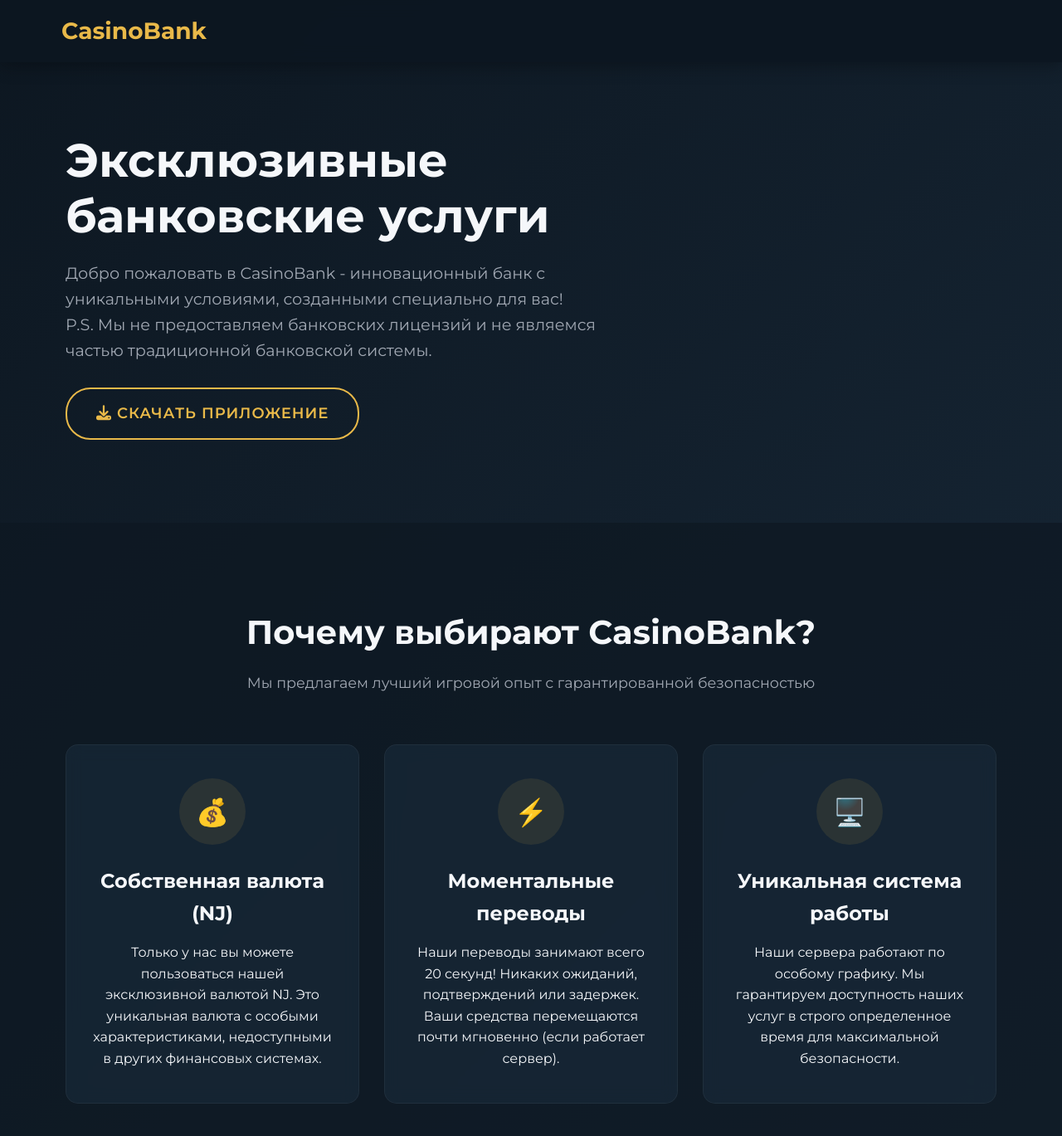
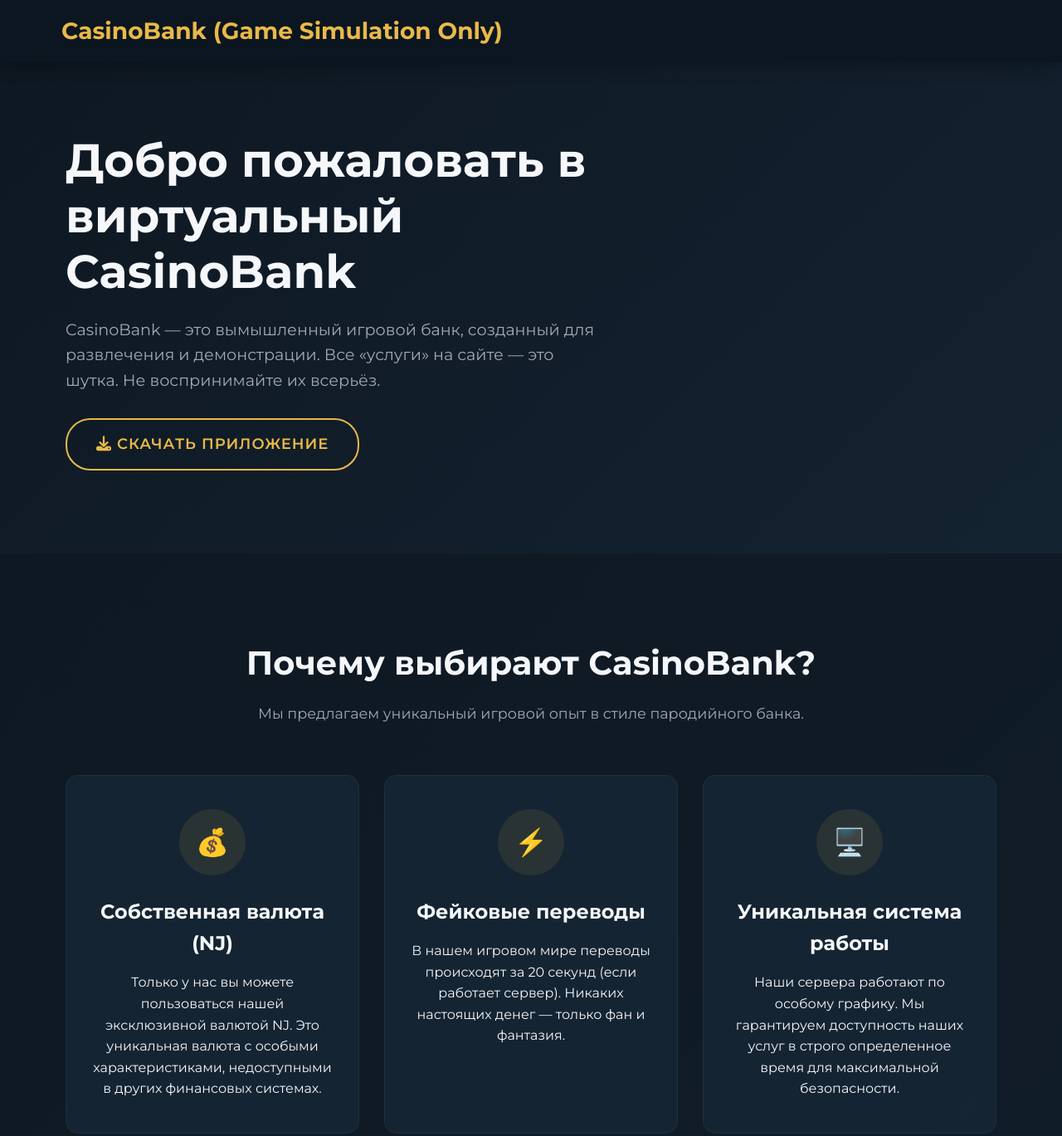
Before and after one commit to CasinoClientBoost/CasinoBank, a plain HTML site: page index.html in a window 1280 px wide. Shown: the top 1369 px of the page at 83% size. Drawn offline with Linux system fonts and the light colour scheme.

Commit message:
Update index.html

```diff
--- a/index.html
+++ b/index.html
@@ -3,7 +3,7 @@
 <head>
     <meta charset="UTF-8">
     <meta name="viewport" content="width=device-width, initial-scale=1.0">
-    <title>CasinoBank - Эксклюзивные банковские услуги</title>
+    <title>CasinoBank (Game Simulation Only) - Эксклюзивные банковские услуги</title>
     <link rel="stylesheet" href="https://cdnjs.cloudflare.com/ajax/libs/font-awesome/6.4.0/css/all.min.css">
     <link rel="stylesheet" href="style.css">
     <link href="https://fonts.googleapis.com/css2?family=Montserrat:wght@400;500;600;700&family=Playfair+Display:wght@700&display=swap" rel="stylesheet">
@@ -12,7 +12,7 @@
     <header>
         <div class="container header-container">
             <div class="logo">
-                <h1>CasinoBank</h1>
+                <h1>CasinoBank (Game Simulation Only)</h1>
             </div>
         </div>
     </header>
@@ -20,8 +20,8 @@
     <section class="hero">
         <div class="container">
             <div class="hero-content">
-                <h2>Эксклюзивные банковские услуги</h2>
-                <p>Добро пожаловать в CasinoBank - инновационный банк с уникальными условиями, созданными специально для вас!<br>P.S. Мы не предоставляем банковских лицензий и не являемся частью традиционной банковской системы.</p>
+                <h2>Добро пожаловать в виртуальный CasinoBank</h2>
+                <p>CasinoBank — это вымышленный игровой банк, созданный для развлечения и демонстрации. Все «услуги» на сайте — это шутка. Не воспринимайте их всерьёз.</p>
                 <div class="hero-buttons">
                     <a href="https://github.com/CasinoClientBoost/CasinoBank/releases/download/casinobank/CasinoBankSetup.exe" class="btn btn-download"><i class="fas fa-download"></i> Скачать приложение</a>
                 </div>
@@ -33,7 +33,7 @@
         <div class="container">
             <div class="section-title">
                 <h2>Почему выбирают CasinoBank?</h2>
-                <p>Мы предлагаем лучший игровой опыт с гарантированной безопасностью</p>
+                <p>Мы предлагаем уникальный игровой опыт в стиле пародийного банка.</p>
             </div>
 
             <div class="features-grid">
@@ -49,8 +49,8 @@
                     <div class="feature-icon">
                         ⚡
                     </div>
-                    <h3>Моментальные переводы</h3>
-                    <p>Наши переводы занимают всего 20 секунд! Никаких ожиданий, подтверждений или задержек. Ваши средства перемещаются почти мгновенно (если работает сервер).</p>
+                    <h3>Фейковые переводы</h3>
+                    <p> В нашем игровом мире переводы происходят за 20 секунд (если работает сервер). Никаких настоящих денег — только фан и фантазия.</p>
                 </div>
 
                 <div class="feature-card">
@@ -68,13 +68,13 @@
         <section class="server-time" style="background-color: rgba(192, 57, 43, 0.3); border-color: rgb(192, 57, 43);">
             <h2>Расписание работы серверов</h2>
             <div class="time-display">14:00 _ 14:20</div>
-            <p class="time-note">Наши сервера работают только когда я их открываю у себя на компе. Поэтому доступ к банковским услугам возможен исключительно с 14:00 до 14:20 по местному времени (МСК). Пожалуйста, планируйте свои операции в этот временной интервал.</p>
+            <p class="time-note">Наш "сервер" работает только когда я его включаю у себя дома (только с 14:00 до 14:20). Это часть игрового антуража и веселья. Реальные деньги не участвуют.</p>
         </section>
     </div>
 
     <footer>
         <div class="footer-bottom">
-            <p>Мы не предоставляем банковских лицензий и не являемся частью традиционной банковской системы.</p>
+            <p>⚠️ CasinoBank — это пародийный проект и игровая симуляция. Все упоминаемые "услуги", "переводы" и "валюта" являются вымышленными. Использование названия "банк" носит исключительно развлекательный характер. Этот сайт не связан с реальными финансовыми организациями.</p>
         </div>
     </footer>
 </body>
```
